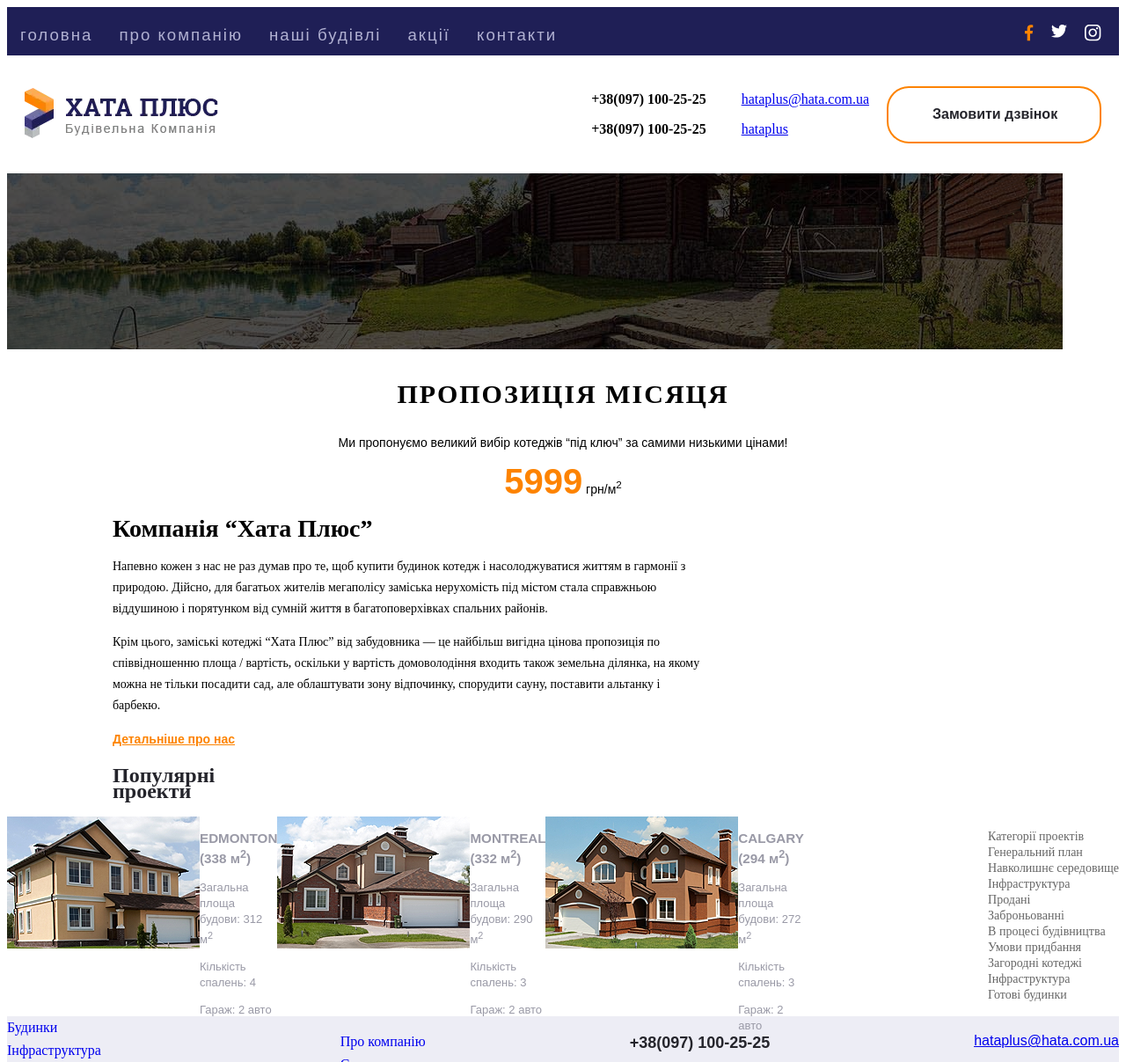
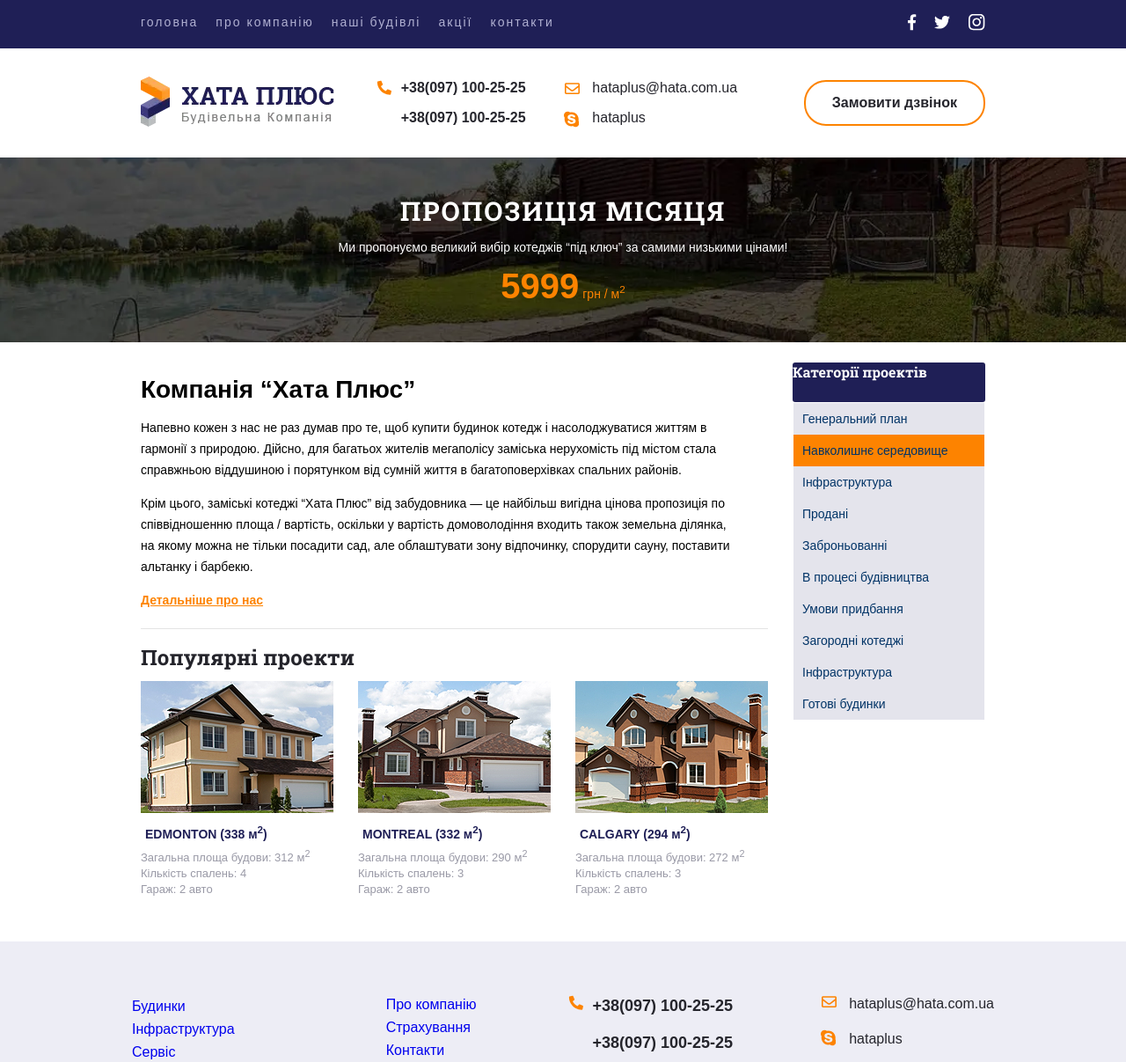
Before and after one commit to khmirina/hata-plus, a plain HTML site: page index.html in a window 1280 px wide. Shown: the top 1207 px of the page at 88% size. Drawn offline with Linux system fonts and the light colour scheme.

Commit message:
added new sprites

```diff
--- a/css/style.css
+++ b/css/style.css
@@ -1,59 +1,98 @@
-.body {
+@font-face {
+    font-family: 'Roboto Slab';
+    src: url('../fonts/RobotoSlab-Bold.woff2') format('woff2'),
+        url('../fonts/RobotoSlab-Bold.woff') format('woff'),
+        url('../fonts/RobotoSlab-Bold.ttf') format('truetype');
+    font-weight: bold;
+    font-style: normal;
+    font-display: swap;
+}
+
+body {
     margin: 0;
     font-family: "Arial";
 }
 
-.header {
-    max-width: 1280px;
-    height: 55px;
-    margin: auto;
-    background-color: #1f1f56;
+.wrapper {
+    max-width: 960px;
+    margin: 0 auto;
+    padding: 0 20px;
 }
 
-.wrapper {
+.flex-between {
     display: flex;
     justify-content: space-between;
-    margin: 0 auto;
 }
 
 .menu {
-    display: flex;
     list-style: none;
-    align-items: center;
-    margin-left: 50px;
-    padding: 20px;
     margin: 0;
-    padding: 0px;
+    padding: 0;
 }
 
-.menu a {
+.header {
+    background-color: #1f1f56;
+    padding: 16px 0;
+}
+
+.top-menu {
+    display: flex;
+    column-gap: 20px;
+}
+
+.top-menu a {
     text-decoration: none;
-    font-size: 14pt;
+    font-size: 14px;
     letter-spacing: 2px;
     color: #b1b1d2;
-    font-family: Arial;
-    padding: 15px;
+}
+
+.top-menu a:hover {
+    color: #fd8300;
 }
 
 .icon-media {
     display: flex;
-    align-items: center;;
+    align-items: center;
+    column-gap: 20px;
 }
 
-.icon-media ul {
-    display: flex;
-    list-style: none;
-    margin: 0;
-    padding: 20px;
+.social {
+    display: inline-block;
+    background-image: url(../img/sprites-icon.png);
+    transition: all 1s ease;
 }
 
-.icon-media ul li {
-    margin-left: 20px;
+.fb {
+    width: 10px;
+    height: 19px;
+    background-position: -1px -23px;
+}
+
+.fb:hover {
+    background-position: -2px -2px;
+}
+.ins {
+    width: 20px;
+    height: 19px;
+    background-position: -12px -23px;
+}
+
+.ins:hover {
+    background-position: -14px -2px;
+}
+
+.tw {
+    width: 18px;
+    height: 16px;
+    background-position: -34px -23px;
+}
+
+.tw:hover {
+    background-position: -35px -4px;
 }
 
 .container {
-    display: flex;
-    justify-content: space-between;
     align-items: center;
     padding: 20px;
 }
@@ -64,40 +103,79 @@
     align-items: center;
 }
 
-.phones {
-    margin: 0 auto;
+.decorative {
+    position: relative;
 }
 
-.email addres a {
+.decorative:before {
+    content: '';
+    position: absolute;
+    background-image: url(../img/sprites-icon.png);
+}
+
+.ph-icon:before {
+    left: -28px;
+    width: 17px;
+    height: 17px;
+    background-position: -55px -3px;
+}
+
+.em-icon:before {
+    left: -31px;
+    width: 19px;
+    height: 26px;
+    background-position: -75px -44px;
+}
+
+.sk-icon:before {
+    left: -33px;
+    width: 18px;
+    height: 23px;
+    background-position: -93px -42px;
+}
+
+.email-addres a {
     font-size: 16px;
+    text-decoration: none;
+    color: #25252c;
+}
+
+.email-addres a:hover {
     text-decoration: underline;
+}
+
+.phones a {
+    text-decoration: none;
     color: #25252c;
-    margin: auto;
 }
 
 .order-call-btn {
-    width: 200px;
-    height: 51px;
+    padding: 15px 30px;
+    font-size: 16px;
+    color: #25252c;
+    font-weight: bold;
     border-radius: 25px;
     background-color: #ffffff;
     border: 2px solid #fd8300;
 }
 
-.order-call-btn p {
-    font-size: 16px;
-    color: #25252c;
-    font-weight: bold;
-    font-family: "Arial";
-    margin-left: 30px;
+.order-call-btn:hover {
+    background-color: #fd8300;
 }
 
-.phones, .email, .order-call-btn {
-    padding: 5px 20px;
+.image-with-caption {
+    text-align: center;
+    margin-bottom: 23px;
+    padding-top: 41px;
+    padding-bottom: 41px;
+    color: white;
+    background: #252116 url(../img/bg-lounge.webp) center / cover;
 }
 
 .caption h3 {
     font-size: 30px;
     letter-spacing: 2px;
+    margin: 0;
     text-transform: uppercase;
     text-align: center;
     font-weight: 700;
@@ -117,38 +195,77 @@
     font-family: "Arial";
 }
 
+.caption-praice {
+    margin: 0;
+    color: #fd8300;
+  }
+
+.about-the-company {
+    display: flex;
+    justify-content: space-between;
+    column-gap: 28px;
+}
+
 .main-content {
-    padding: 0px 120px;
-    width: 669px;
     font-size: 14px;
     line-height: 24px;
+     padding-right: 36px;
+     margin-bottom: 20px;
 }
 
 .main-content a {
     font-size: 14px;
     line-height: 24px;
+    margin-bottom: 33px;
     text-decoration: underline;
     color: #fd8300;
     font-weight: bold;
     font-family: "Arial";
 }
 
+hr {
+    border: none;
+    border-bottom: 1px solid #e4e4e4;
+    margin-bottom: 23px;
+}
+
 .projects h2 {
     font-size: 24px;
-    padding: 0px 120px;
+    margin-bottom: 18px;
     color: #24242b;
     font-weight: 700;
     font-family: "Roboto Slab";
 }
 
 .aside {
-    display: flex;
-    justify-content: flex-end;
+    min-width: 219px;
+}
+
+.aside p {
+    width: 219px;
+    height: 45px;
+    font-size: 16px;
+    border-radius: 3px;
+    margin: 0;
+    background-color: #1f1f56;
+    color: #ffffff;
+    font-weight: 700;
+    font-family: "Roboto Slab";
 }
 
 .aside ul {
+    list-style: none;
+    padding: 0;
+    margin: 1px;
+}
+
+.aside ul li a {
+    text-decoration: none;
+    color: #003366;
     display: block;
-    list-style-type: none;
+    padding: 10px;
+    background-color: #e4e4ec;
+    transition: background-color 0.3s ease;
 }
 
 .aside a {
@@ -157,41 +274,53 @@
     text-decoration: none;
 }
 
+.aside a:hover {
+    background-color: #cecedd;
+}
+
+.aside .color {
+    background-color: #fd8300;
+}
+
 .image-container {
     display: flex;
-    justify-content: space-around;
+    justify-content: space-between;
+}
 
+.image-card {
+    margin: 0;
 }
 
 .projects {
-    width: 220px;
-    height: 53px;
     font-size: 13px;
     line-height: 18px;
     color: #9999a6;
     font-family: "Arial";
 }
 
-.project picture {
-    display: block;
-    width: 100%;
-    margin-bottom: 10px;
+.projects p {
+    margin: 0;
 }
 
-.project img {
-    width: 100%;
-    height: auto;
+.image-card h3 {
+    font-size: 14px;
+    margin: 5px;
+    color: #1f1f56;
+    font-weight: bold;
+    font-family: "Arial";
 }
 
-.project figcaption {
-    margin-top: 10px;
+.image-container figcaption {
+    margin-bottom: 50px;
+}
+
+.image-card h3:hover {
+    text-decoration: underline;
 }
 
 .footer {
     display: flex;
     justify-content: space-between;
-    margin: auto;
-    max-width: 960rem;
     height: 205px;
     background-color: #ededf5;
 }
@@ -202,9 +331,26 @@
     padding: 0;
 }
 
+.footer {
+    padding: 43px 150px 0;
+}
+
+.property-details {
+    padding-top: 18px;
+}
+
+.property-details li {
+    list-style-type: none;
+}
+
 .property-details a {
     text-decoration: none;
     line-height: 26px;
+}
+
+.property-details a:hover {
+    color: #fd8300;
+    text-decoration: underline;
 }
 
 .footer-navigation ul {
@@ -217,25 +363,40 @@
     line-height: 26px;
 }
 
+.footer-navigation a:hover{
+    color: #fd8300;
+    text-decoration: underline;
+}
+
 .footer-social {
     font-size: 18px;
     line-height: 24px;
-    color: #25252c;
     font-weight: bold;
     font-family: "Arial";
+}
+
+.footer-social a {
+    color:#25252c;
+    text-decoration: none;
 }
 
 .contact-email {
     font-size: 16px;
     line-height: 24px;
+    font-family: "Arial";
+}
+
+.contact-email a {
+    color:#25252c;
+    text-decoration: none;
+}
+
+.contact-email a:hover {
     text-decoration: underline;
-    color: #25252c;
-    font-family: "Arial";
 }
 
 .footer-copyright {
     width: 100%;
-    height: 45px;
     background-color: #dcdce6;
 }
 
--- /dev/null
+++ b/fonts/stylesheet.css
@@ -0,0 +1,9 @@
+@font-face {
+    font-family: 'Roboto Slab';
+    src: url('../fonts/RobotoSlab-Bold.woff2') format('woff2'),
+        url('../fonts/RobotoSlab-Bold.woff') format('woff'),
+        url('../fonts/RobotoSlab-Bold.ttf') format('truetype');
+    font-weight: bold;
+    font-style: normal;
+    font-display: swap;
+}
--- a/index.html
+++ b/index.html
@@ -5,13 +5,13 @@
     <meta charset="UTF-8">
     <meta name="viewport" content="width=device-width, initial-scale=1.0">
     <title>будівельна компанія хата плюс будинок вашої мрії під ключ</title>
-    <link rel="stylesheet" href="./css/style.css">
+    <link rel="stylesheet" href="css/style.css">
 </head>
 
 <body>
     <header class="header">
-        <div class="wrapper">
-            <ul class="menu">
+        <nav class="wrapper flex-between">
+            <ul class="menu top-menu">
                 <li>
                     <a href="#">головна</a>
                 </li>
@@ -28,58 +28,51 @@
                     <a href="#">контакти</a>
                 </li>
             </ul>
-            <div class="icon-media">
-                <ul>
+            <ul class="icon-media menu">
                 <li>
-                    <a href="#"><img src="./img/lb-fb.png" alt="facebook"></a>
+                    <a class="fb social" href="#"></a>
                 </li>
                 <li>
-                    <a href="#"><img src="./img/lb-tw.png" alt="twitter"></a>
+                    <a class="tw social" href="#"></a>
                 </li>
                 <li>
-                    <a href="#"><img src="./img/lb-inst.png" alt="instagram"></a>
+                    <a class="ins social" href="#"></a>
                 </li>
             </ul>
-            </div>
-        </div>
+        </nav>
     </header>
-    <div class="container">
+    <div class="container wrapper flex-between">
         <div class="logo">
             <picture>
                 <source srcset="img/logo.webp" type="image/webp">
                 <img src="img/logo.png" alt="хата плюс">
             </picture>
         </div>
-        <div class="contact">
         <div class="phones">
-                <p> <strong>+38(097) 100-25-25</strong></p>
-                <p> <strong>+38(097) 100-25-25</strong></p>
+            <p><strong><a class="ph-icon decorative" href="tel:+380971002525">+38(097) 100-25-25</a></strong></p>
+            <p><strong><a href="tel:+380971002525">+38(097) 100-25-25</a></strong></p>
         </div>
-            <div class="email addres">
+        <div class="email-addres">
             <p>
-                    <a href="hataplus@hata.com.ua">hataplus@hata.com.ua</a>
+                <a class="em-icon decorative" href="mailto:hataplus@hata.com.ua">hataplus@hata.com.ua</a>
             </p>
             <p>
-                    <a href="hataplus">hataplus</a>
+                <a class="sk-icon decorative" href="skype:hataplus">hataplus</a>
             </p>
         </div>
-            <div class="order-call-btn">
-                <p>Замовити дзвінок</p>
-            </div>
-        </div>
+        <a class="order-call-btn">
+            Замовити дзвінок
+        </a>
     </div>
     <div class="image-with-caption">
-        <picture>
-            <source srcset="img/bg-louge.webp"type="image.webp">
-            <img src="img/bg-louge.png" alt="зображення лаунж зони для відпочинку">
-        </picture>
         <div class="caption">
             <h3>Пропозиція місяця</h3>
             <p class="text-proposition">Ми пропонуємо великий вибір котеджів “під ключ” за самими низькими цінами!</p>
-            <p class="text"><b>5999</b> грн/м<sup>2</sup></p>
+            <p class="caption-praice"><b>5999</b> грн / м<sup>2</sup></p>
         </div>
     </div>
-    <div class="about-the-company">
+    <div class="about-the-company wrapper">
+        <div class="main-container">
             <div class="main-content">
                 <h1>Компанія “Хата Плюс”</h1>
                 <p>Напевно кожен з нас не раз думав про те, щоб купити будинок котедж і насолоджуватися життям в
@@ -91,9 +84,11 @@
                     альтанку і барбекю.</p>
                 <p><a href="#">Детальніше про нас</a></p>
             </div>
+                <hr>
             <div class="projects">
                 <h2><strong>Популярні проекти</strong></h2>
                 <div class="image-container">
+                    <figure class="image-card">
                         <picture>
                             <source srcset="img/house-mansion.webp" type="image.webp">
                             <img src="img/house-mansion.png" alt="house">
@@ -104,6 +99,8 @@
                             <p>Кількість спалень: 4</p>
                             <p>Гараж: 2 авто</p>
                         </figcaption>
+                    </figure>
+                    <figure class="image-card">
                         <picture>
                             <source srcset="img/house-terrace.webp" type="image.webp">
                             <img src="img/house-terrace.png" alt="house">
@@ -114,6 +111,8 @@
                             <p>Кількість спалень: 3</p>
                             <p>Гараж: 2 авто</p>
                         </figcaption>
+                    </figure>
+                    <figure class="image-card">
                         <picture>
                             <source srcset="img/house-villa.webp" type="image.webp">
                             <img src="img/house-villa.png" alt="house">
@@ -124,19 +123,18 @@
                             <p>Кількість спалень: 3</p>
                             <p>Гараж: 2 авто</p>
                         </figcaption>
+                    </figure>
                 </div>
             </div>
         </div>
         <aside class="aside">
+            <p> Категорії проектів </p>
             <ul>
-            <li>
-                <a href="#">Категорії проектів</a>
-            </li>
                 <li>
                     <a href="#">Генеральний план</a>
                 </li>
                 <li>
-                <a href="#">Навколишнє середовище</a>
+                    <a class="color" href="#">Навколишнє середовище</a>
                 </li>
                 <li>
                     <a href="#">Інфраструктура</a>
@@ -164,6 +162,7 @@
                 </li>
             </ul>
         </aside>
+    </div>
     <footer class="footer">
         <div class="property-details">
             <ul>
@@ -195,15 +194,15 @@
             </ul>
         </div>
         <div class="footer-social">
-            <p> <strong>+38(097) 100-25-25</strong></p>
-            <p> <strong>+38(097) 100-25-25</strong></p>
+            <p><strong><a class="ph-icon decorative" href="tel:+380971002525">+38(097) 100-25-25</a></strong></p>
+            <p><strong><a href="tel:+380971002525">+38(097) 100-25-25</a></strong></p>
         </div>
         <div class="contact-email">
             <p>
-                <a href="hataplus@hata.com.ua">hataplus@hata.com.ua</a>
+                <a class="em-icon decorative" href="mailto:hataplus@hata.com.ua">hataplus@hata.com.ua</a>
             </p>
             <p>
-                <a class="skype" href="hataplus">hataplus</a>
+                <a class="sk-icon decorative" href="skype:hataplus">hataplus</a>
             </p>
         </div>
     </footer>
```
Also changed, not shown: fonts/RobotoSlab-Bold.ttf (added), fonts/RobotoSlab-Bold.woff (added), fonts/RobotoSlab-Bold.woff2 (added), img/sprites-icon.png (added). Lines whose indentation alone changed are shown as unchanged.
